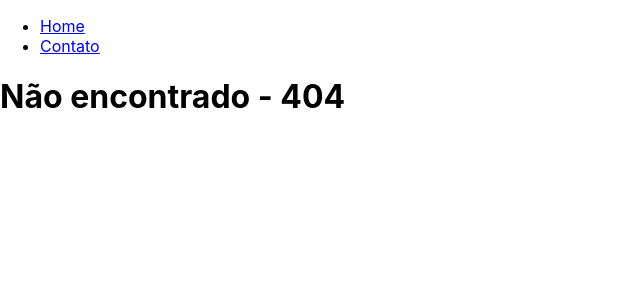
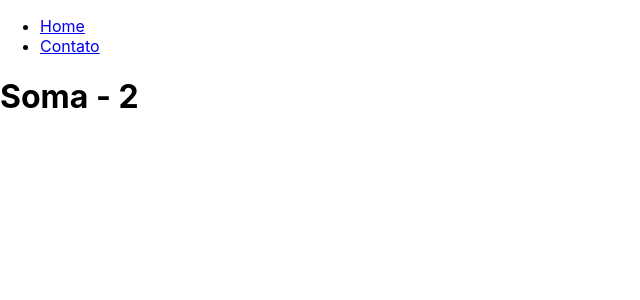
Before and after one commit to dvsilva/algaworks-especialista-react, a React (Create React App) app in the folder projetos/section_5/alganews-cms/: page /calc/1/1 in a window 1280 px wide. Before the commit this address had no page. Shown: the top 300 px of the page, without its empty margins (0-640 px from the left). Built offline with nearby package versions, Linux system fonts and the light colour scheme.

Commit message:
aula 5.11

```diff
--- a/projetos/section_5/alganews-cms/src/index.tsx
+++ b/projetos/section_5/alganews-cms/src/index.tsx
@@ -24,7 +24,7 @@ ReactDOM.render(
           <Route path={'/'} exact component={Home} />
           <Route path={'/contato'} exact component={Contact} />
           <Route path={'/usuario/:userId'} component={UserView} />
-          <Route path={'/sum/:a/:b'} component={CalcView} />
+          <Route path={'/calc/:a/:b'} component={CalcView} />
           <Route component={NotFound404} />
         </Switch>
       </BrowserRouter>
--- a/projetos/section_5/alganews-cms/src/views/Calc.view.tsx
+++ b/projetos/section_5/alganews-cms/src/views/Calc.view.tsx
@@ -1,11 +1,16 @@
 import { useEffect } from "react"
-import { useParams } from "react-router"
+import { useLocation, useParams } from "react-router"
+
+function useQuery () {
+  return new URLSearchParams(useLocation().search)
+}
 
 export default function CalcView () {
   const params = useParams<{ a: string, b: string }>()
+  const query = useQuery()
 
   useEffect(() => {
-    console.log(params)
+    console.log(query.get('operation'))
   }, [])
 
   return <div>
```
